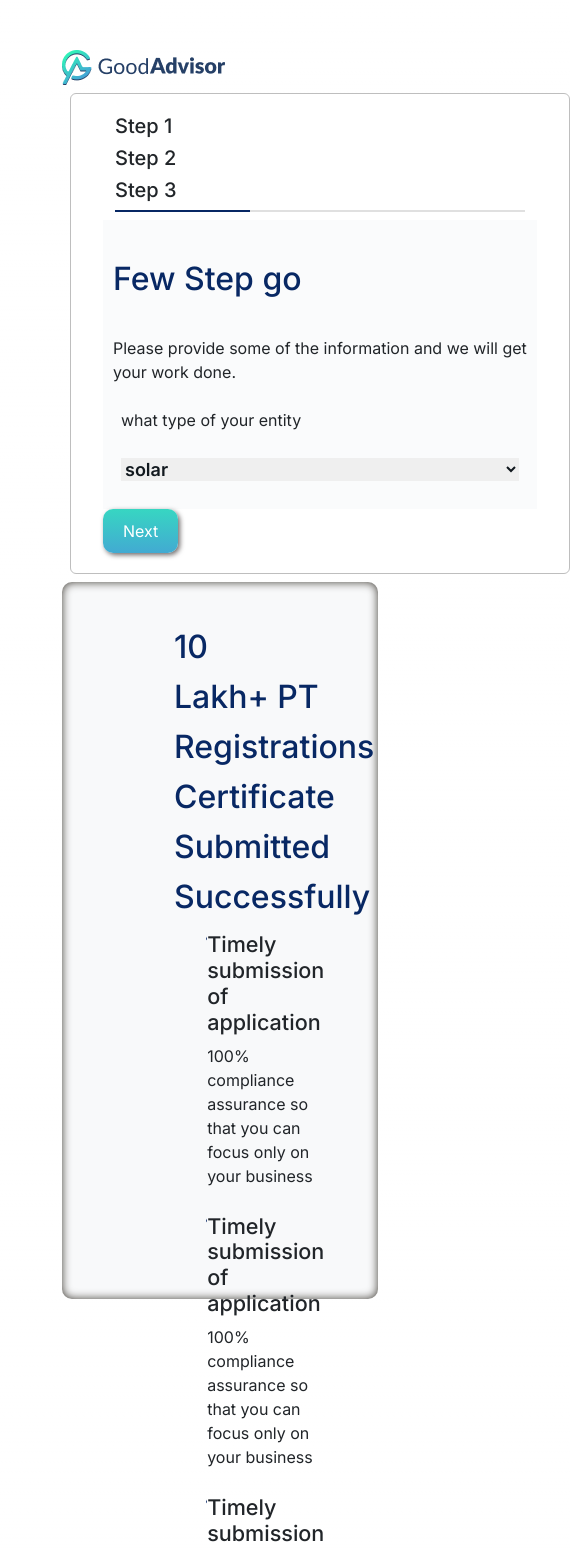
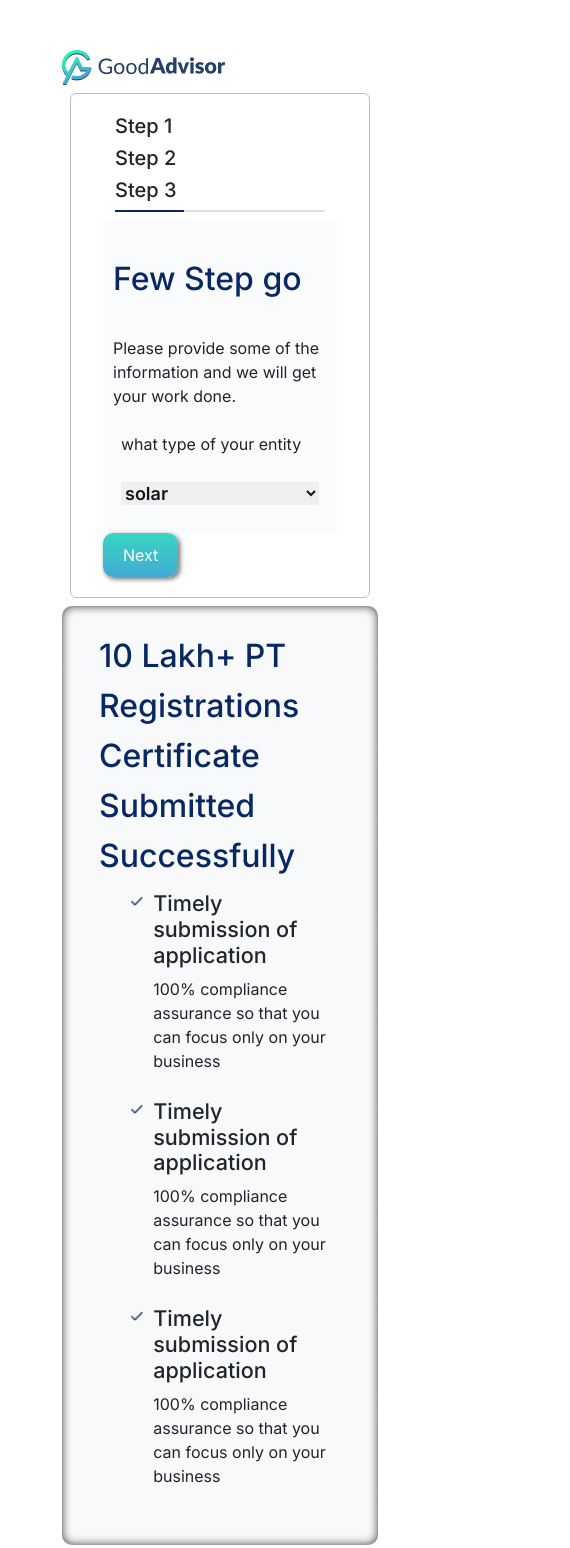
Before and after one commit to Sahu199820/good_advsior, a Next.js app: page /company-registration in a window 390 px wide. Shown: the top 1548 px of the page, 570 px wide, since content can reach past the window. Built offline with nearby package versions, Linux system fonts and the light colour scheme.

Commit message:
updated code

```diff
--- a/app/globals.css
+++ b/app/globals.css
@@ -461,7 +461,7 @@ a {
 .registration-feature {
   border-radius: 10px;
   box-shadow: inset 0 0 10px #3f3b34;
-  height: 85vh;
+  height: auto;
   padding: 40px 100px;
   z-index: 0;
   width: 100%;
@@ -482,6 +482,27 @@ a {
 .registration-feature .list-certificate-feature li img {
   width: 2%;
   height: 10px;
+}
+
+.certificate-container{
+  padding: 0px 10px;
+}
+
+@media screen and (max-width:1024px) {
+  .registration-feature{
+    padding: 25px;
+  }
+  .good-advisor-registration-container .registration-step-box{
+    width: auto;
+  }
+  .registration-feature .list-certificate-feature li img{
+    margin-top: 5px;
+    width: 10%;
+    height: 10px;
+  }
+  .certificate-container{
+    padding: 0px 10px;
+  }
 }
 
 /* footer css */
--- a/components/company-registration-step/certificate-desc/index.jsx
+++ b/components/company-registration-step/certificate-desc/index.jsx
@@ -10,7 +10,7 @@ const Certificate = () => {
               <ul className='list-certificate-feature'>
                 <li>
                     <img src='../../images/arrow-icon.png' />
-                    <div>
+                    <div className='certificate-container'>
                     <h4>Timely submission of application</h4>
                      <p>100% compliance assurance so that you can focus only on your business</p>
                     </div>
@@ -18,7 +18,7 @@ const Certificate = () => {
                 </li>
                 <li>
                     <img src='../../images/arrow-icon.png' />
-                    <div>
+                    <div className='certificate-container'>
                     <h4>Timely submission of application</h4>
                      <p>100% compliance assurance so that you can focus only on your business</p>
                     </div>
@@ -26,7 +26,7 @@ const Certificate = () => {
                 </li>
                 <li>
                     <img src='../../images/arrow-icon.png' />
-                    <div>
+                    <div className='certificate-container'>
                     <h4>Timely submission of application</h4>
                      <p>100% compliance assurance so that you can focus only on your business</p>
                     </div>
--- a/components/company-registration-step/index.jsx
+++ b/components/company-registration-step/index.jsx
@@ -48,7 +48,7 @@ const Company_registration_step = () => {
       <div className="good-advisor-registration-container">
         <div className='container-fluid'>
           <div className="row">
-            <div className="col-lg-4">
+            <div className="col-lg-4 col-12">
               <img src='../../images/logo.png' /><br/>
               <h5 style={{display:"none"}} className='heading_data'><Link href="/">Home</Link></h5>
               <div className="registration-step-box m-2 rounded">
@@ -68,7 +68,7 @@ const Company_registration_step = () => {
                 </div>
               </div>
             </div>
-            <div className="col-lg-8 certificate" >
+            <div className="col-lg-8 col-12 certificate" >
               <Certificate />
             </div>
           </div>
```
